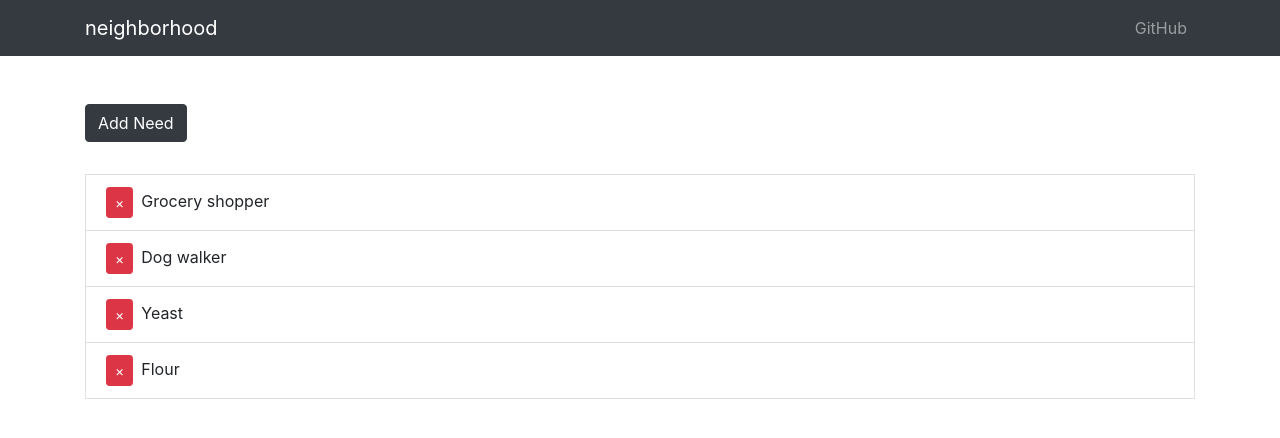
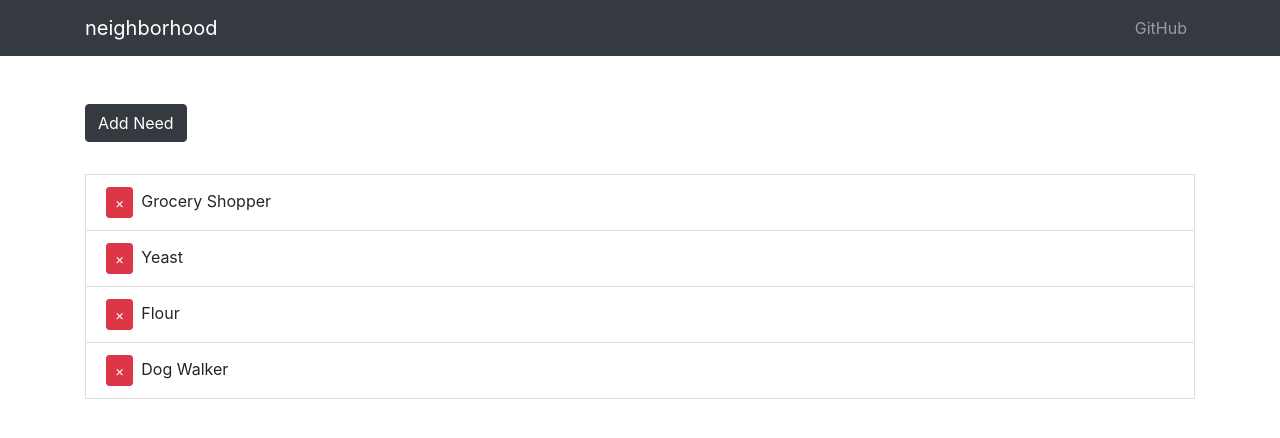
Before and after one commit to mlum123/mern-neighborhood, a React (Create React App) app in the folder client/: page / in a window 1280 px wide. Shown: the top 438 px of the page. Built offline with nearby package versions, Linux system fonts and the light colour scheme.

Commit message:
incorporated redux for getting needs

```diff
--- a/client/package.json
+++ b/client/package.json
@@ -9,9 +9,12 @@
     "bootstrap": "^4.5.0",
     "react": "^16.13.1",
     "react-dom": "^16.13.1",
+    "react-redux": "^7.2.1",
     "react-scripts": "3.4.1",
     "react-transition-group": "^4.4.1",
     "reactstrap": "^8.5.1",
+    "redux": "^4.0.5",
+    "redux-thunk": "^2.3.0",
     "uuid": "^8.3.0"
   },
   "scripts": {
--- a/client/src/App.js
+++ b/client/src/App.js
@@ -1,16 +1,21 @@
 import React from 'react';
 import AppNavbar from './components/AppNavbar'
 import NeedsList from './components/NeedsList';
+
+import { Provider } from 'react-redux';
+import store from './store';
 
 import 'bootstrap/dist/css/bootstrap.min.css';
 import './App.css';
 
 function App() {
   return (
-    <div className="App">
-      <AppNavbar />
-      <NeedsList />
-    </div>
+    <Provider store={store}>
+      <div className="App">
+        <AppNavbar />
+        <NeedsList />
+      </div>
+    </Provider>
   );
 }
 
--- /dev/null
+++ b/client/src/actions/needActions.js
@@ -0,0 +1,7 @@
+import { GET_NEEDS, ADD_NEED, DELETE_NEED } from './types';
+
+export const getNeeds = () => {
+    return {
+        type: GET_NEEDS
+    };
+};
--- /dev/null
+++ b/client/src/actions/types.js
@@ -0,0 +1,3 @@
+export const GET_NEEDS = 'GET_NEEDS';
+export const ADD_NEED = 'ADD_NEED';
+export const DELETE_NEED = 'DELETE_NEED';
--- a/client/src/components/NeedsList.js
+++ b/client/src/components/NeedsList.js
@@ -2,19 +2,17 @@ import React, { Component } from 'react';
 import { Container, ListGroup, ListGroupItem, Button } from 'reactstrap';
 import { CSSTransition, TransitionGroup } from 'react-transition-group';
 import {v4 as uuid} from 'uuid';
+import { connect } from 'react-redux';
+import { getNeeds } from '../actions/needActions';
+import PropTypes from 'prop-types';
 
 class NeedsList extends Component {
-    state = {
-        needs: [
-            { id: uuid(), name: 'Grocery shopper' },
-            { id: uuid(), name: 'Dog walker' },
-            { id: uuid(), name: 'Yeast' },
-            { id: uuid(), name: 'Flour' }
-        ]
+    componentDidMount() {
+        this.props.getNeeds();
     }
 
     render() {
-        const { needs } = this.state;
+        const { needs } = this.props.need;
         return(
             <Container>
                 <Button
@@ -58,4 +56,13 @@ class NeedsList extends Component {
     }
 }
 
-export default NeedsList;
+NeedsList.propTypes = {
+    getNeeds: PropTypes.func.isRequired,
+    need: PropTypes.object.isRequired
+}
+
+const mapStateToProps = (state) => ({
+    need: state.need
+});
+
+export default connect(mapStateToProps, { getNeeds })(NeedsList);
--- /dev/null
+++ b/client/src/reducers/index.js
@@ -0,0 +1,6 @@
+import { combineReducers } from 'redux';
+import needReducer from './needReducer';
+
+export default combineReducers({
+    need: needReducer
+});
--- /dev/null
+++ b/client/src/reducers/needReducer.js
@@ -0,0 +1,22 @@
+import {v4 as uuid} from 'uuid';
+import { GET_NEEDS, ADD_NEED, DELETE_NEED } from '../actions/types';
+
+const initialState = {
+    needs: [
+        { id: uuid(), name: 'Grocery Shopper'},
+        { id: uuid(), name: 'Yeast'},
+        { id: uuid(), name: 'Flour'},
+        { id: uuid(), name: 'Dog Walker'}
+    ]
+}
+
+export default function(state = initialState, action) {
+    switch(action.type) {
+        case GET_NEEDS:
+            return {
+                ...state
+            }
+        default:
+            return state;
+    }
+}
--- /dev/null
+++ b/client/src/store.js
@@ -0,0 +1,15 @@
+import { createStore, applyMiddleware, compose } from 'redux';
+import thunk from 'redux-thunk';
+import rootReducer from './reducers';
+
+const initialState = {};
+
+const middleware = [thunk];
+
+const store = createStore(rootReducer, initialState, compose(
+    applyMiddleware(...middleware),
+    window.__REDUX_DEVTOOLS_EXTENSION__&&
+    window.__REDUX_DEVTOOLS_EXTENSION__()
+));
+
+export default store;
```
Also changed, not shown: 1 other file (tests, documents, lock files or other folders).
